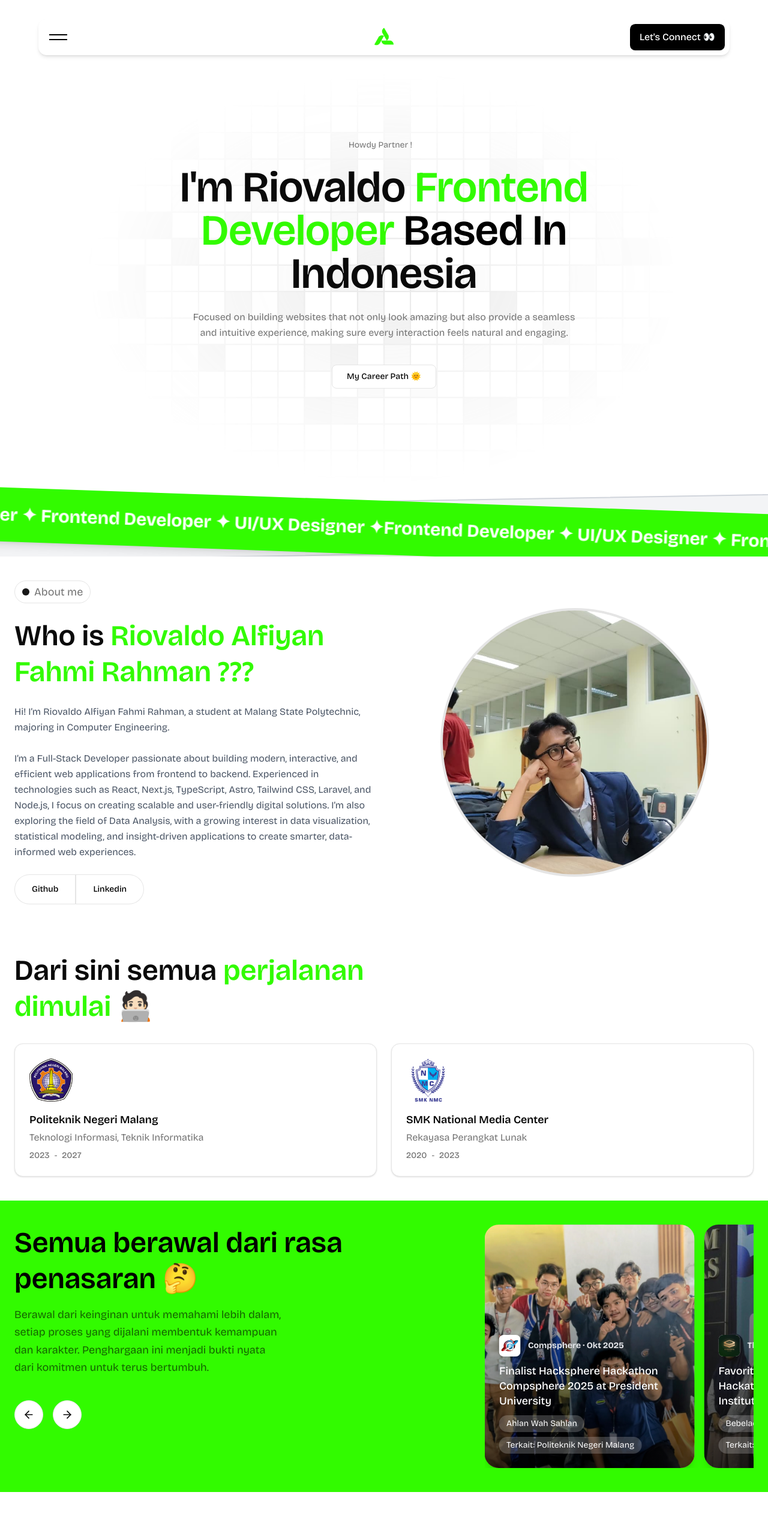
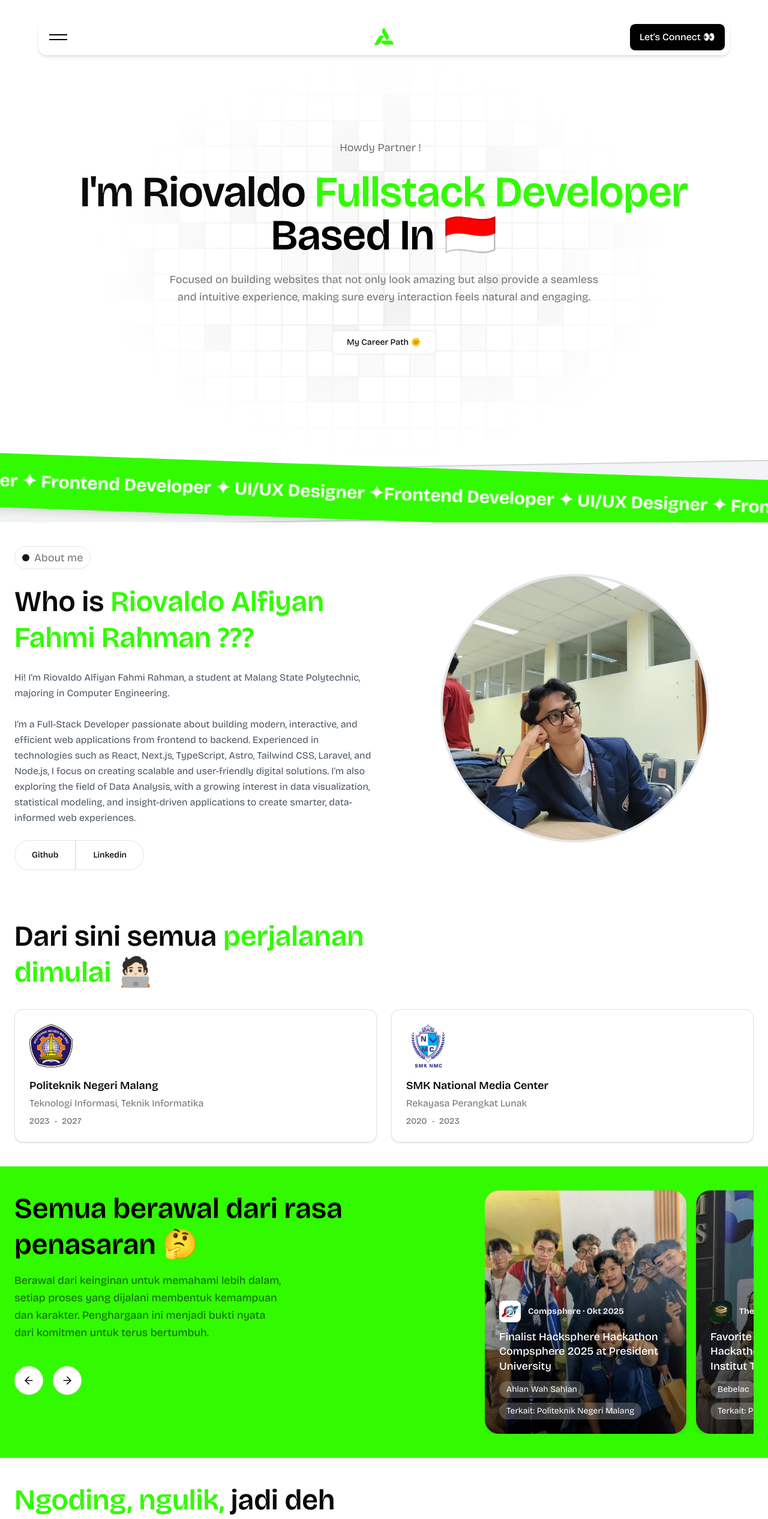
Before and after one commit to ckckckcz/kazeworks-v1, a Next.js app: page / in a window 1280 px wide. Shown: the top 2533 px of the page at 60% size. Built offline with nearby package versions, Linux system fonts and the light colour scheme.

Commit message:
feat: update Header component with improved text styling and content

```diff
--- a/src/components/widget/Award.tsx
+++ b/src/components/widget/Award.tsx
@@ -133,7 +133,7 @@ export default function TeamSection() {
           </div>
         </div>
 
-        <div className="flex-1 max-w-md lg:mt-0 mt-10">
+        <div className="flex-1 lg:max-w-md max-w-full lg:mt-0 mt-10">
           <div className="relative w-full overflow-hidden">
             <div
               className={`flex gap-4 ${enableTransition ? "transition-transform duration-500 ease-in-out" : ""}`}
@@ -144,7 +144,7 @@ export default function TeamSection() {
                 <div
                   key={idx}
                   ref={idx === 1 ? slideRef : undefined}
-                  className="relative rounded-3xl overflow-hidden shadow-lg shrink-0 basis-[85%] sm:basis-[78%] bg-center bg-cover"
+                  className="relative rounded-3xl overflow-hidden shadow-lg shrink-0 basis-[85%] sm:basis-[75%] bg-center bg-cover"
                   style={{ backgroundImage: `url(${award.bgImage})` }}
                 >
                   <div className="absolute inset-0 bg-gradient-to-t from-black/70 via-black/30 to-transparent"></div>
--- a/src/components/widget/Header.tsx
+++ b/src/components/widget/Header.tsx
@@ -23,22 +23,21 @@ export default function Hero() {
     <>
       <section className={cn("relative hero-bg lg:min-h-screen bg-center bg-no-repeat bg-cover overflow-hidden")} style={{ backgroundImage: `url(${Background.src})` }}>
         <div className="container mx-auto px-6 pt-20 pb-4 max-w-7xl lg:mt-26 mt-10 lg:text-center md:py-28 lg:py-32">
-          <div className="mb-6 text-sm text-muted-foreground">
+          <div className="lg:mb-6 mb-3 text-lg text-muted-foreground">
             <span className="mr-3">Howdy Partner !</span>
           </div>
           <h1 className="text-pretty font-semibold leading-tight tracking-tight">
             <span className="block text-4xl sm:text-5xl md:text-6xl lg:text-7xl">
               {"I'm Riovaldo "}
-              <span className="text-[#32fb00]">{"Frontend"}</span>
+              <span className="text-[#32fb00]">{"Fullstack Developer"}</span>
             </span>
             <span className="block text-4xl text-[#32fb00] sm:text-5xl md:text-6xl lg:text-7xl">
-              {"Developer "}
+              {/* {"Developer "} */}
               <span className="text-black">{"Based"}</span>
-              <span className="text-black">{" In"}</span>
+              <span className="text-black">{" In 🇮🇩"}</span>
             </span>
-            <span className="block text-4xl sm:text-5xl md:text-6xl lg:text-7xl">{"Indonesia"}</span>
           </h1>
-          <p className="mt-6 text-balance text-muted-foreground leading-relaxed">
+          <p className="lg:mt-6 mt-3 text-lg text-balance text-muted-foreground leading-relaxed">
             {"Focused on building websites that not only look amazing but also provide a seamless and intuitive experience, making sure every interaction feels natural and engaging."}
           </p>
           <div className="mt-10">
```
